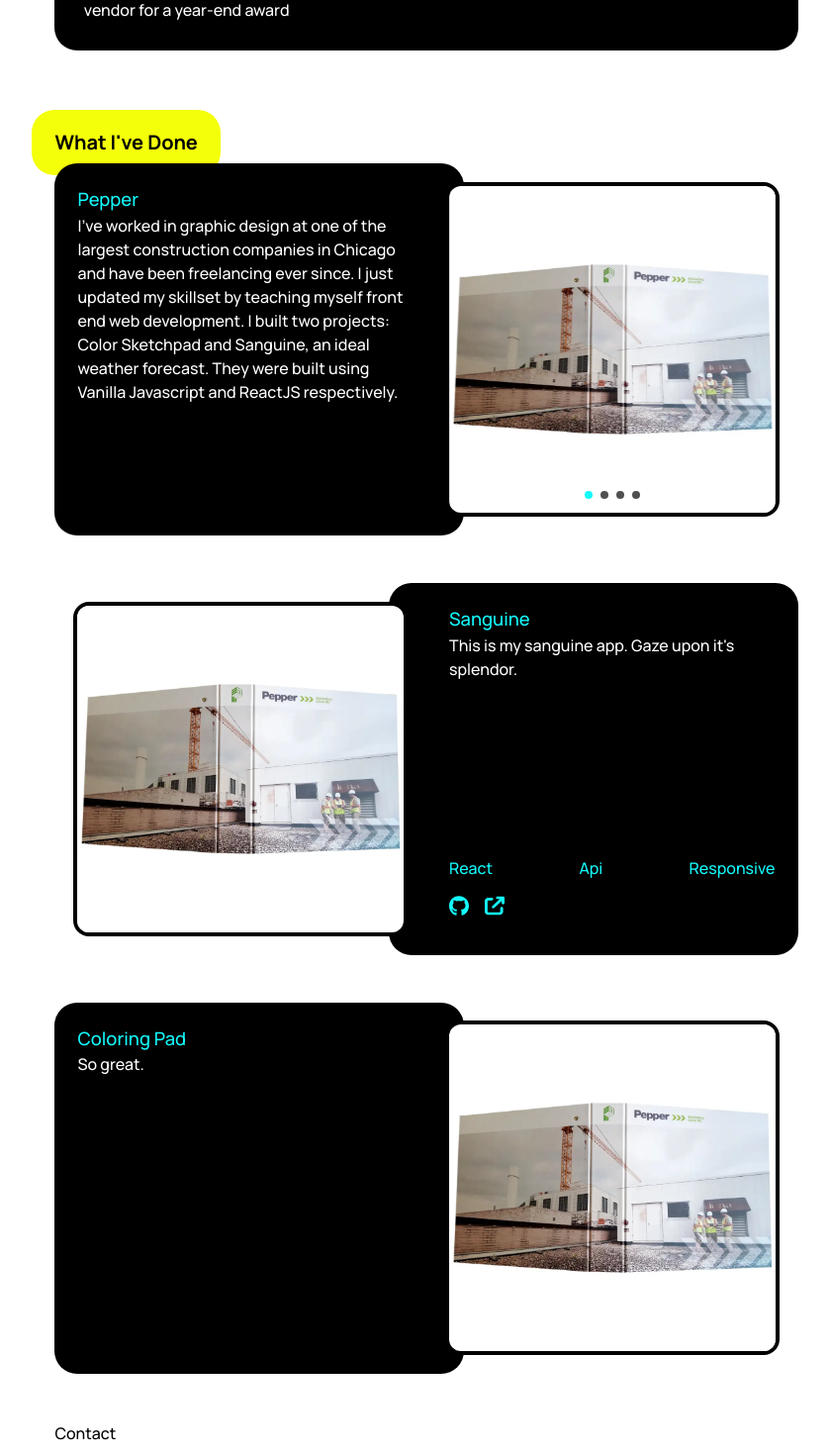
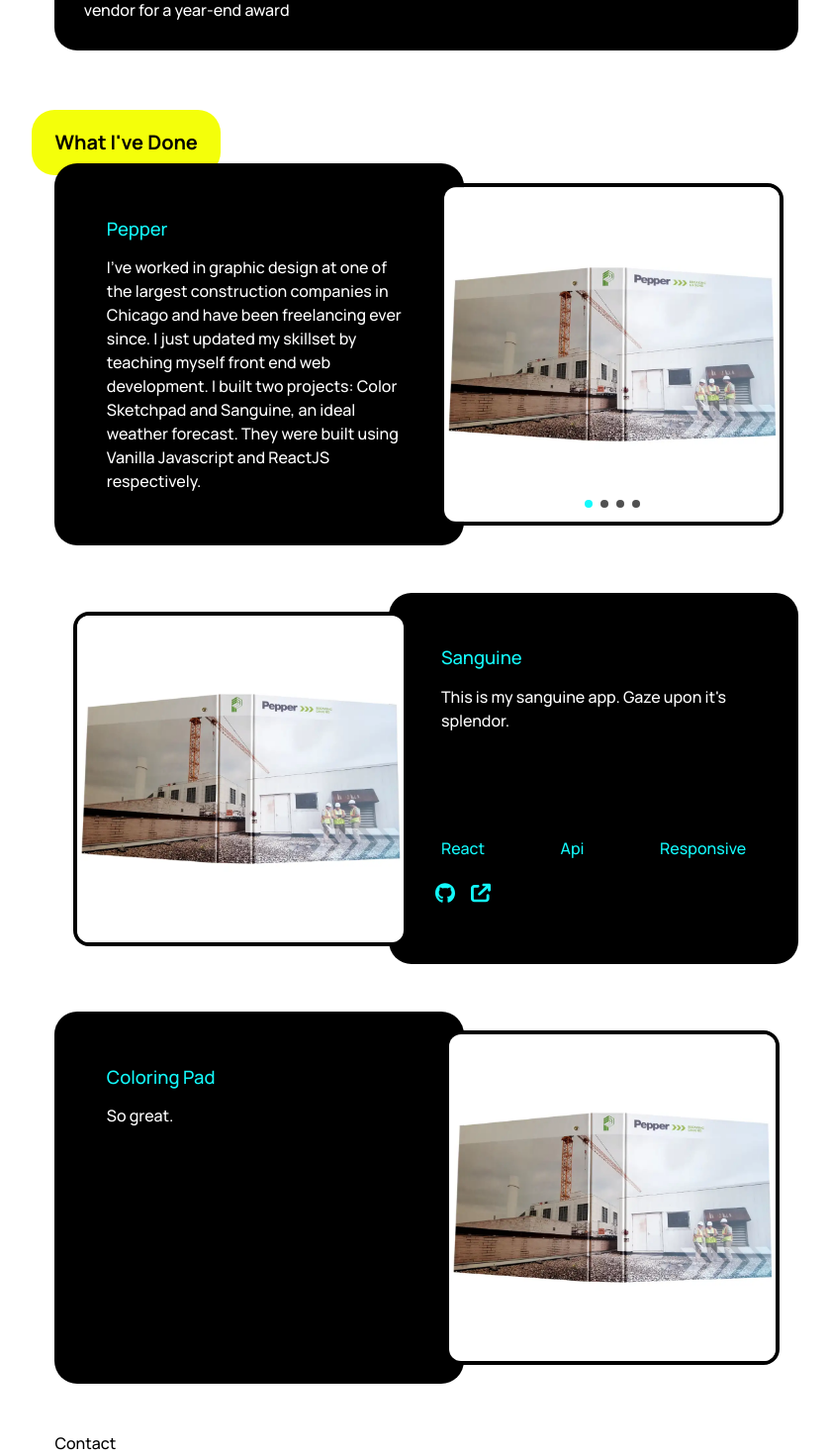
Before and after one commit to tonymichael00/shooz, a React (Create React App) app: page / in a window 1280 px wide. Shown: the part 1512-2982 px from the top of the page at 99% size, without its empty margins (209-1047 px from the left). Built offline with nearby package versions, Linux system fonts and the light colour scheme.

Commit message:
moved text within bkd div

```diff
--- a/src/Components/Projects/Projects.js
+++ b/src/Components/Projects/Projects.js
@@ -31,7 +31,6 @@ const Projects = ({ contMotion }) => {
         </motion.div>
       </motion.div>
       <motion.div
-        // id="pepper-blurb-cont"
         className="project-cont"
         variants={contSideMove}
         initial="hidden"
@@ -39,6 +38,10 @@ const Projects = ({ contMotion }) => {
         viewport={blurbView}
       >
         <motion.div
+          className="blurb project-blurb-bkd project-blurb-bkd-left"
+          variants={itemSideMoveLeft}
+        >
+          <div
             className="project-blurb-txt project-blurb-txt-left"
             variants={itemSideMoveLeft}
           >
@@ -46,19 +49,15 @@ const Projects = ({ contMotion }) => {
               <h3>Pepper</h3>
               <p>
                 I’ve worked in graphic design at one of the largest construction
-              companies in Chicago and have been freelancing ever since. I just
-              updated my skillset by teaching myself front end web development.
-              I built two projects: Color Sketchpad and Sanguine, an ideal
-              weather forecast. They were built using Vanilla Javascript and
-              ReactJS respectively.
+                companies in Chicago and have been freelancing ever since. I
+                just updated my skillset by teaching myself front end web
+                development. I built two projects: Color Sketchpad and Sanguine,
+                an ideal weather forecast. They were built using Vanilla
+                Javascript and ReactJS respectively.
               </p>
             </div>
+          </div>
         </motion.div>
-        <motion.div
-          // id="pepper-blurb"
-          className="blurb project-blurb-bkd project-blurb-bkd-left"
-          variants={itemSideMoveLeft}
-        ></motion.div>
         <motion.div
           className="pic-cont pic-cont-right"
           variants={itemSideMoveRight}
@@ -68,7 +67,6 @@ const Projects = ({ contMotion }) => {
       </motion.div>
       <div></div>
       <motion.div
-        // id="pepper-blurb-cont"
         className="project-cont"
         variants={contSideMove}
         initial="hidden"
@@ -76,6 +74,10 @@ const Projects = ({ contMotion }) => {
         viewport={blurbView}
       >
         <motion.div
+          className="blurb project-blurb-bkd project-blurb-bkd-right"
+          variants={itemSideMoveRight}
+        >
+          <div
             className="project-blurb-txt project-blurb-txt-right"
             variants={itemSideMoveRight}
           >
@@ -108,12 +110,8 @@ const Projects = ({ contMotion }) => {
                 </a>
               </div>
             </div>
+          </div>
         </motion.div>
-        <motion.div
-          // id="pepper-blurb"
-          className="blurb project-blurb-bkd project-blurb-bkd-right"
-          variants={itemSideMoveRight}
-        ></motion.div>
         <motion.div
           className="pic-cont pic-cont-left"
           variants={itemSideMoveLeft}
@@ -123,7 +121,6 @@ const Projects = ({ contMotion }) => {
       </motion.div>
       <div></div>
       <motion.div
-        // id="pepper-blurb-cont"
         className="project-cont"
         variants={contSideMove}
         initial="hidden"
@@ -131,6 +128,10 @@ const Projects = ({ contMotion }) => {
         viewport={blurbView}
       >
         <motion.div
+          className="blurb project-blurb-bkd project-blurb-bkd-left"
+          variants={itemSideMoveLeft}
+        >
+          <div
             className="project-blurb-txt project-blurb-txt-left"
             variants={itemSideMoveLeft}
           >
@@ -138,12 +139,8 @@ const Projects = ({ contMotion }) => {
               <h3>Coloring Pad</h3>
               <p>So great.</p>
             </div>
+          </div>
         </motion.div>
-        <motion.div
-          // id="pepper-blurb"
-          className="blurb project-blurb-bkd project-blurb-bkd-left"
-          variants={itemSideMoveLeft}
-        ></motion.div>
         <motion.div
           className="pic-cont pic-cont-right"
           variants={itemSideMoveRight}
```
Lines whose indentation alone changed are shown as unchanged.
